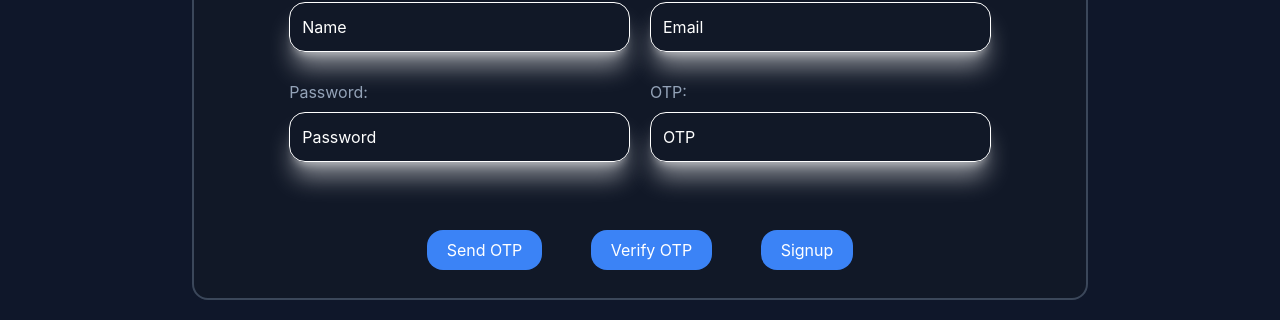
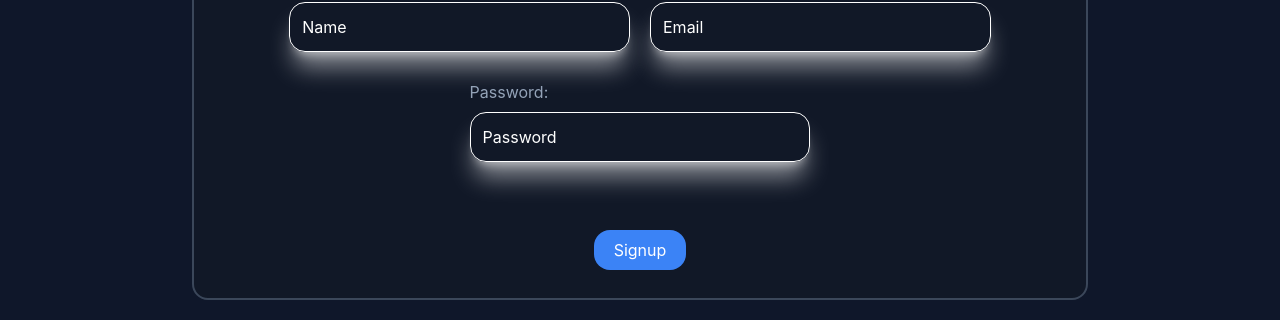
Before and after one commit to dheerajkaushik1/campuslink-frontend, a React (Vite) app: page /signup in a window 1280 px wide. Shown: the part 328-648 px from the top of the page. Built offline with nearby package versions, Linux system fonts and the light colour scheme.

Commit message:
removed otp system temporarily

```diff
--- a/src/pages/Signup.jsx
+++ b/src/pages/Signup.jsx
@@ -9,56 +9,56 @@ export default function Signup() {
     const [email, setEmail] = useState("");
     const [name, setName] = useState("");
     const [password, setPassword] = useState("");
-    const [otp, setOTP] = useState("");
-    const [isVerified, setIsVerified] = useState(false);
+    // const [otp, setOTP] = useState("");
+    // const [isVerified, setIsVerified] = useState(false);
 
-    const [loadingOTP, setLoadingOTP] = useState(false);
-    const [loadingVerify, setLoadingVerify] = useState(false);
+    // const [loadingOTP, setLoadingOTP] = useState(false);
+    // const [loadingVerify, setLoadingVerify] = useState(false);
     const [loadingSignup, setLoadingSignup] = useState(false);
 
-    const sendOTP = async () => {
-        try {
-            setLoadingOTP(true);
+    // const sendOTP = async () => {
+    //     try {
+    //         setLoadingOTP(true);
+    //         console.log("DATA BEING SENT:", { email, password, name });
+    //         const res = await API.post('/auth/signup', { email, password, name });
+    //         alert(res.data.message);
+    //         setIsVerified(false);
+    //         setOTP('');
+    //     } catch (err) {
+    //         alert("Error sending OTP");
+    //         console.log(err);
+    //     } finally {
+    //         setLoadingOTP(false);
+    //     }
+    // };
+
+    // const verifyOTP = async () => {
+    //     try {
+    //         setLoadingVerify(true);
+    //         const res = await API.post('/auth/verify-otp', { email, otp });
+    //         alert(res.data.message);
+    //         setIsVerified(true);
+    //     } catch (err) {
+    //         alert("Error verifying OTP");
+    //     } finally {
+    //         setLoadingVerify(false);
+    //     }
+    // }
+
+    const handleSignup = async () => {
+        try{
+            setLoadingSignup(true);
             const res = await API.post('/auth/signup', { email, password, name });
             alert(res.data.message);
-            setIsVerified(false);
-            setOTP('');
-        } catch (err) {
-            alert("Error sending OTP");
-            console.log(err);
-        } finally {
-            setLoadingOTP(false);
-        }
-    };
-
-    const verifyOTP = async () => {
-        try {
-            setLoadingVerify(true);
-            const res = await API.post('/auth/verify-otp', { email, otp });
-            alert(res.data.message);
-            setIsVerified(true);
-        } catch (err) {
-            alert("Error verifying OTP");
-        } finally {
-            setLoadingVerify(false);
-        }
-    }
-
-    const handleSignup = async () => {
-        if (!isVerified) {
-            alert("Please verify OTP first");
-            return;
-        }
-
-        try {
-            setLoadingSignup(true);
             navigate('/login');
+        } catch(err){
+            alert("Error signing up");
         } finally {
             setLoadingSignup(false);
         }
     }
 
-    if(loadingOTP || loadingVerify || loadingSignup){
+    if(loadingSignup){
         return <Loader />;
     }
 
@@ -84,23 +84,23 @@ export default function Signup() {
                         <label htmlFor="password" className="text-(--text)">Password: </label>
                         <input type="text" id="password" placeholder="Password" value={password} onChange={(e) => setPassword(e.target.value)} className="border border-white bg-transparent text-white placeholder:text-white p-3 rounded-2xl shadow-xl/50 shadow-white transition-all duration-400 mb-2" />
                     </div>
-
+{/*
                     <div className="flex flex-col gap-2 md:w-[40%]">
                         <label htmlFor="otp" className="text-(--text)">OTP: </label>
                         <input type="text" id="otp" placeholder="OTP" value={otp} onChange={(e) => setOTP(e.target.value)} className="border border-white bg-transparent text-white placeholder:text-white p-3 rounded-2xl shadow-xl/50 shadow-white transition-all duration-400 mb-2 " />
-                    </div>
+                    </div> */}
 
 
                 </div>
 
                 <div className="flex flex-col md:flex-row md:gap-5 md:w-[60%] w-full px-10 justify-around">
-                    <button onClick={sendOTP} className="bg-(--secondary) px-5 py-2 rounded-2xl mt-5 hover:shadow-xl/30 shadow-white transition-all duration-400 text-white">
+                    {/* <button onClick={sendOTP} className="bg-(--secondary) px-5 py-2 rounded-2xl mt-5 hover:shadow-xl/30 shadow-white transition-all duration-400 text-white">
                         {loadingOTP ? "Sending OTP..." : "Send OTP"}
                     </button>
 
                     <button onClick={verifyOTP} className="bg-(--secondary) px-5 py-2 rounded-2xl mt-5 hover:shadow-xl/30 shadow-white transition-all duration-400 text-white">
                         {loadingVerify ? "Verifying OTP..." : "Verify OTP"}
-                    </button>
+                    </button> */}
 
                     <button onClick={handleSignup} className="bg-(--secondary) px-5 py-2 rounded-2xl mt-5 hover:shadow-xl/30 shadow-white transition-all duration-400 text-white">
                         {loadingSignup ? "Signing up..." : "Signup"}
```
Also changed, not shown: 1 other file (tests, documents, lock files or other folders).
